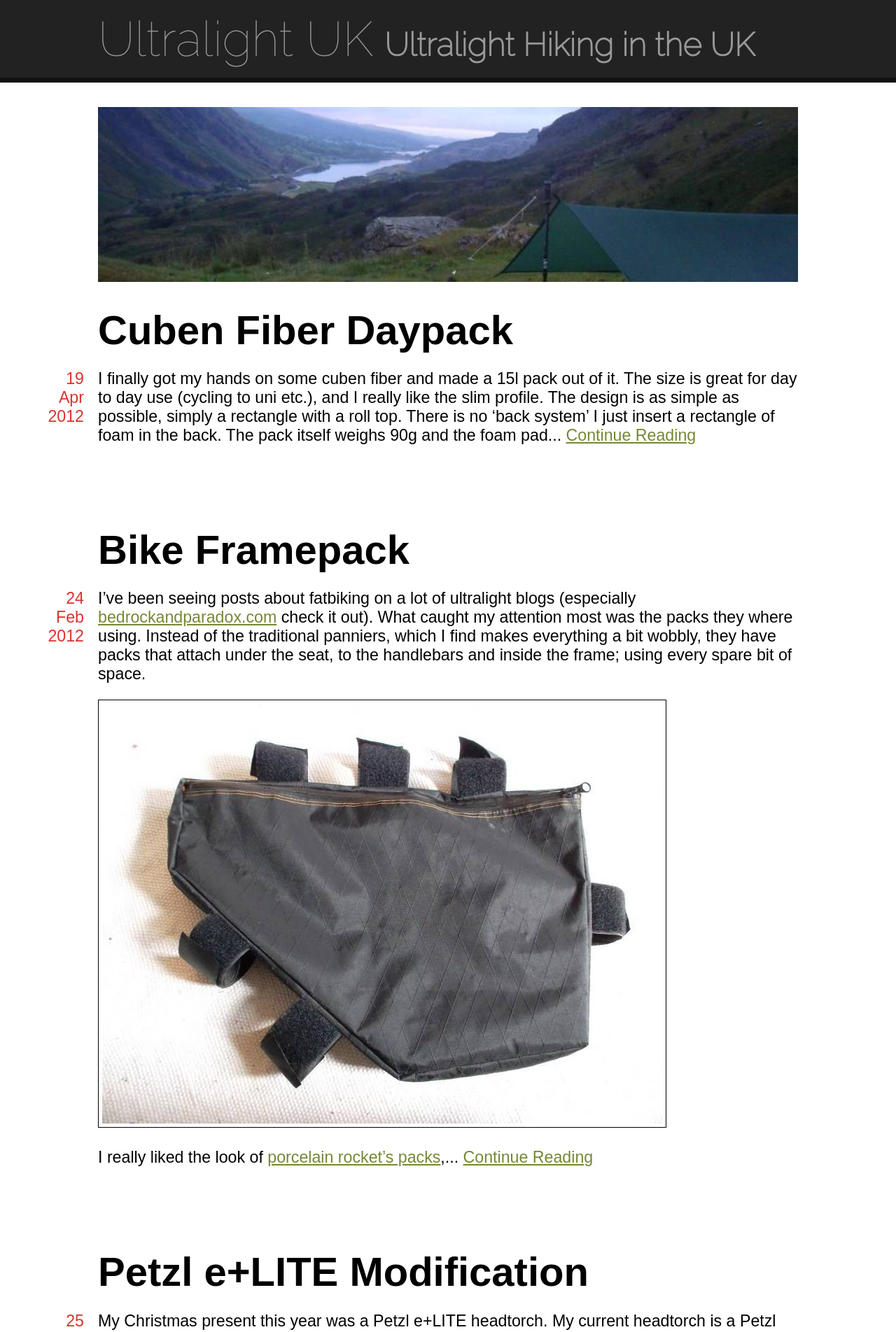
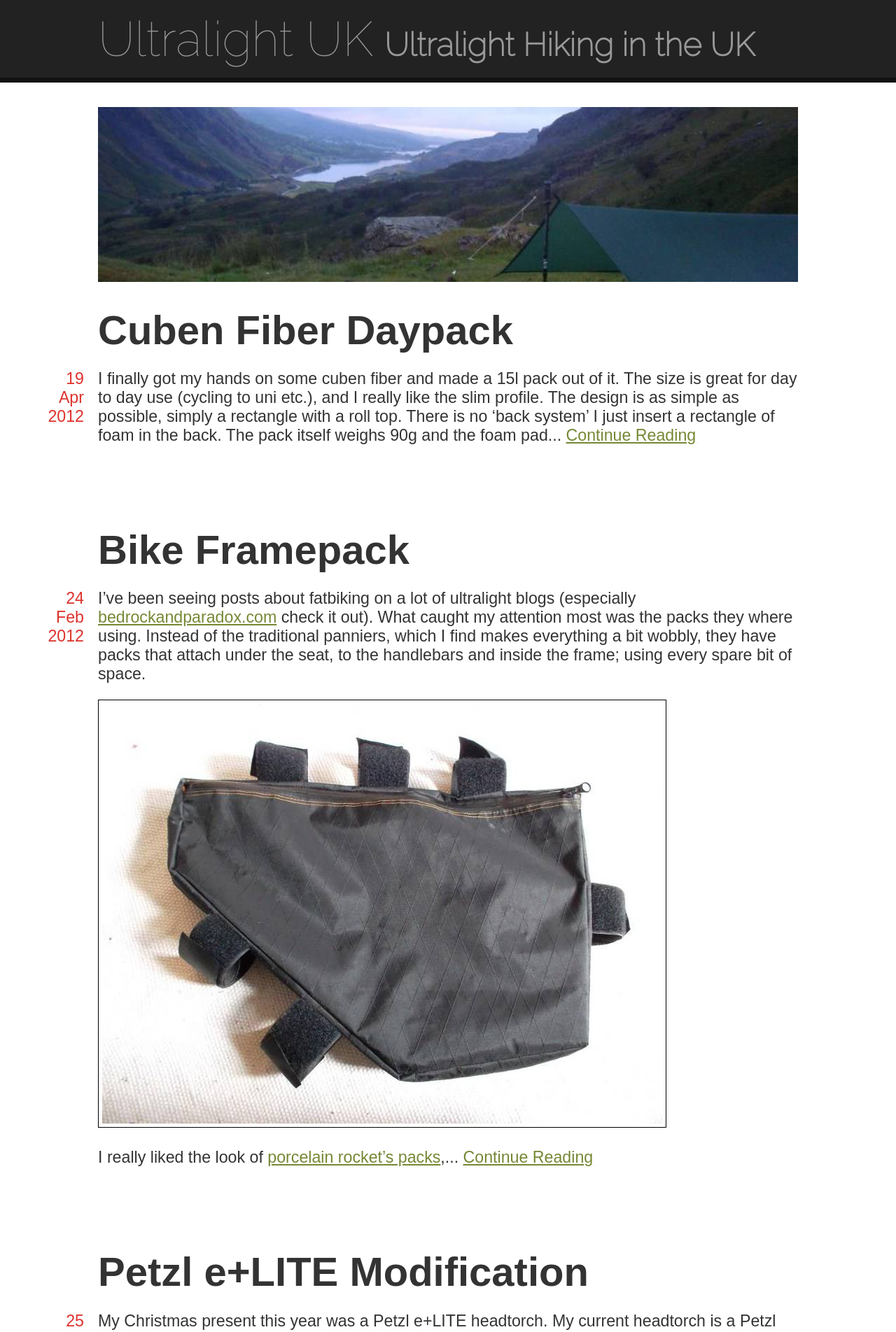
Before and after one commit to notclive/notclive.co.uk, a Jekyll site: the page built from ul/index.html, in a window 1280 px wide. Shown: the top 1904 px of the page at 70% size. Built offline with Jekyll 4.4.1, drawn with Linux system fonts in a browser that asks for light colours.

Commit message:
Default colour to off black

```diff
--- a/ul/css/style.css
+++ b/ul/css/style.css
@@ -1,4 +1,5 @@
 body {
+  color: #333;
 	margin: 0px;
 	min-width: 480px;
 	font-family: sans-serif;
@@ -106,7 +107,7 @@ article {
 }
 
 .blogTitle a {
-	color: black;
+	color: #333;
 	display: block;
 	text-decoration: none;
 }
@@ -122,7 +123,7 @@ article {
 .blogContent img {
 	max-width: 80%;
 	max-height: 800px;
-	border: 1px solid black;
+	border: 1px solid #000;
 	padding: 5px;
 }
 
```
